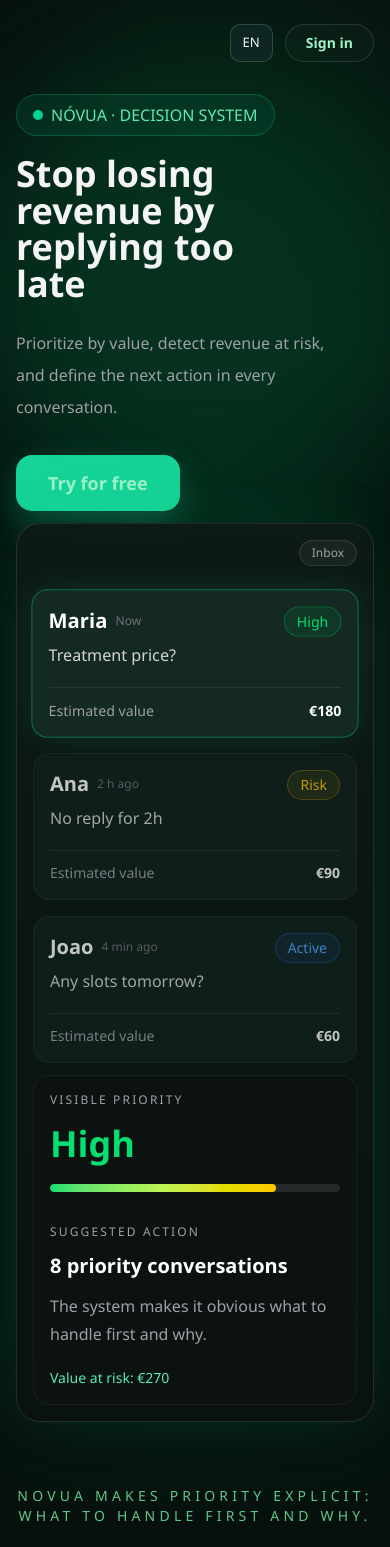
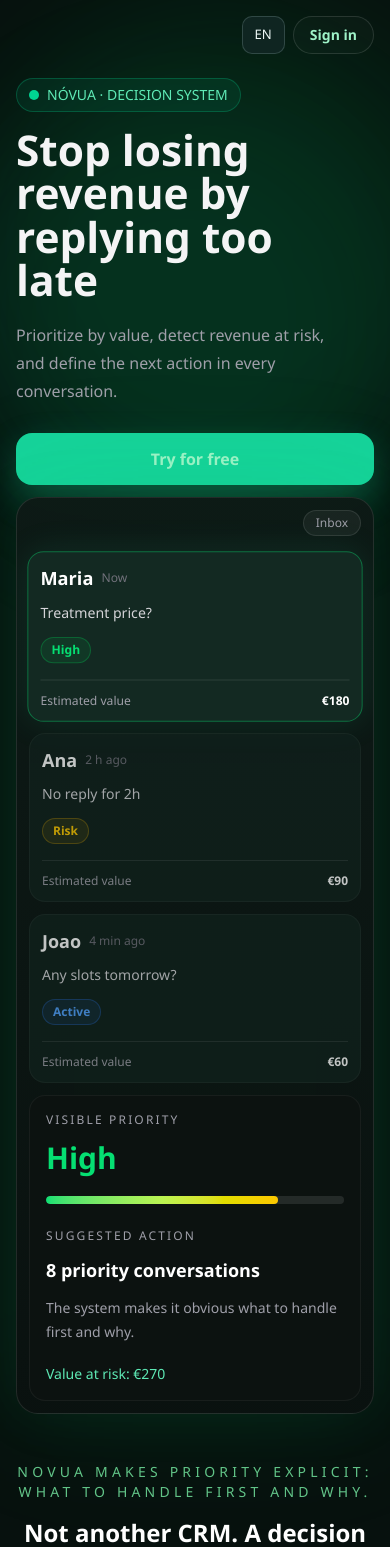
Before and after one commit to iveteamorim/ai-ops-inbox, a Next.js app: page / in a window 390 px wide. Shown: the top 1547 px of the page. Built offline with nearby package versions, Linux system fonts and the light colour scheme; no server answers.

Commit message:
Improve mobile landing and public middleware

```diff
--- a/src/app/page.tsx
+++ b/src/app/page.tsx
@@ -116,43 +116,43 @@ export default function NovuaLanding() {
   const panel = rightPanelStates[activeIndex];
 
   return (
-    <main className="min-h-screen bg-[#07110E] text-white -m-4 md:-m-6">
+    <main className="min-h-screen bg-[#07110E] text-white -m-4 overflow-hidden md:-m-6">
       <div className="pointer-events-none absolute inset-0 overflow-hidden">
         <div className="absolute left-[-8%] top-0 h-[32rem] w-[32rem] rounded-full bg-green-500/10 blur-3xl" />
         <div className="absolute right-[-4%] top-24 h-[28rem] w-[28rem] rounded-full bg-emerald-400/8 blur-3xl" />
       </div>
 
-      <div className="relative mx-auto max-w-7xl px-4 pt-6 pb-14 sm:px-6 sm:pt-10 lg:px-8 lg:pt-14">
-        <div className="mb-8 flex items-center justify-end gap-3 sm:mb-10">
+      <div className="relative mx-auto max-w-7xl px-4 pt-4 pb-12 sm:px-6 sm:pt-10 lg:px-8 lg:pt-14">
+        <div className="mb-6 flex items-center justify-end gap-2 sm:mb-10 sm:gap-3">
           <LocaleMenu />
 
           <Link
             href="/login"
-            className="rounded-full border border-white/12 bg-white/[0.02] px-5 py-2 text-sm font-semibold text-white transition duration-300 hover:border-white/25 hover:bg-white/[0.06]"
+            className="rounded-full border border-white/12 bg-white/[0.02] px-4 py-2 text-sm font-semibold text-white transition duration-300 hover:border-white/25 hover:bg-white/[0.06] sm:px-5"
           >
             {t("cta_signin")}
           </Link>
         </div>
-        <section className="grid items-start gap-10 lg:grid-cols-[0.95fr_1.2fr] lg:gap-14">
+        <section className="grid items-start gap-8 lg:grid-cols-[0.95fr_1.2fr] lg:gap-14">
           <div className="max-w-xl">
-            <p className="mb-5 inline-flex items-center gap-2 rounded-full border border-emerald-400/25 bg-emerald-400/8 px-4 py-2 text-base font-medium text-emerald-300">
+            <p className="mb-4 inline-flex items-center gap-2 rounded-full border border-emerald-400/25 bg-emerald-400/8 px-3 py-1.5 text-sm font-medium text-emerald-300 sm:mb-5 sm:px-4 sm:py-2 sm:text-base">
               <span className="h-2.5 w-2.5 rounded-full bg-emerald-400" />
               {t("landing_brand_kicker")}
             </p>
 
-            <h1 className="max-w-[12ch] text-4xl font-semibold leading-[1.02] text-zinc-100 sm:text-5xl lg:text-[4.5rem]">
+            <h1 className="max-w-[13ch] text-[2.65rem] font-semibold leading-[1.02] text-zinc-100 sm:text-5xl lg:text-[4.5rem]">
               {t("landing_title")}
             </h1>
 
-            <p className="mt-6 max-w-[34ch] text-base leading-8 text-zinc-400 sm:text-lg">
+            <p className="mt-5 max-w-[34ch] text-base leading-7 text-zinc-400 sm:mt-6 sm:text-lg sm:leading-8">
               {t("landing_subtitle")}
             </p>
 
 
-            <div className="mt-8 flex">
+            <div className="mt-7 flex sm:mt-8">
               <Link
                 href="/signup"
-                className="inline-flex items-center justify-center rounded-2xl bg-[#16d39a] px-8 py-3.5 text-lg font-semibold text-[#041d16] shadow-[0_14px_34px_rgba(24,211,154,0.28)] transition duration-300 hover:bg-[#23dfaa]"
+                className="inline-flex w-full items-center justify-center rounded-2xl bg-[#16d39a] px-7 py-3.5 text-base font-semibold text-[#041d16] shadow-[0_14px_34px_rgba(24,211,154,0.28)] transition duration-300 hover:bg-[#23dfaa] sm:w-auto sm:px-8 sm:text-lg"
               >
                 {t("landing_cta_free")}
               </Link>
@@ -163,15 +163,15 @@ export default function NovuaLanding() {
           <div className="relative">
             <div className="absolute inset-0 rounded-[28px] bg-green-500/10 blur-3xl" />
 
-            <div className="relative overflow-hidden rounded-[24px] border border-white/10 bg-[linear-gradient(180deg,rgba(13,26,22,0.98),rgba(10,18,16,0.97))] p-4 shadow-[0_0_60px_rgba(16,185,129,0.08)] sm:rounded-[28px] sm:p-6 lg:p-8">
-              <div className="mb-6 flex items-center justify-end gap-3">
+            <div className="relative overflow-hidden rounded-[22px] border border-white/10 bg-[linear-gradient(180deg,rgba(13,26,22,0.98),rgba(10,18,16,0.97))] p-3 shadow-[0_0_60px_rgba(16,185,129,0.08)] sm:rounded-[28px] sm:p-6 lg:p-8">
+              <div className="mb-4 flex items-center justify-end gap-3 sm:mb-6">
                 <div className="rounded-full border border-white/10 bg-white/5 px-3 py-1 text-xs text-zinc-400">
                   {t("nav_inbox")}
                 </div>
               </div>
 
-              <div className="grid gap-5 xl:grid-cols-[1.15fr_0.85fr]">
-                <div className="space-y-4">
+              <div className="grid gap-4 xl:grid-cols-[1.15fr_0.85fr] xl:gap-5">
+                <div className="space-y-3 sm:space-y-4">
                   {conversations.map((conversation, index) => {
                     const isActive = index === activeIndex;
                     return (
@@ -180,27 +180,27 @@ export default function NovuaLanding() {
                         layout
                         transition={{ duration: 0.35 }}
                         className={[
-                          "rounded-2xl border p-4 transition-all duration-500 sm:p-5",
+                          "rounded-2xl border p-3 transition-all duration-500 sm:p-5",
                           isActive
                             ? "scale-[1.01] border-green-400/40 bg-[#132922] shadow-[0_0_35px_rgba(52,211,153,0.12)]"
                             : "border-white/5 bg-[#10211C] opacity-75",
                         ].join(" ")}
                       >
-                        <div className="flex items-start justify-between gap-4">
-                          <div>
-                            <div className="flex items-center gap-2">
-                              <p className="text-xl font-semibold text-white sm:text-2xl">{conversation.name}</p>
+                        <div className="flex flex-col gap-3 sm:flex-row sm:items-start sm:justify-between sm:gap-4">
+                          <div className="min-w-0">
+                            <div className="flex flex-wrap items-center gap-2">
+                              <p className="text-lg font-semibold text-white sm:text-2xl">{conversation.name}</p>
                               <span className="text-xs text-zinc-500">{conversation.time}</span>
                             </div>
-                            <p className="mt-2 text-base text-zinc-300 sm:text-lg">{conversation.message}</p>
+                            <p className="mt-2 text-sm leading-6 text-zinc-300 sm:text-lg sm:leading-normal">{conversation.message}</p>
                           </div>
 
-                          <span className={`rounded-full border px-3 py-1 text-sm ${conversation.statusClass}`}>
+                          <span className={`w-fit rounded-full border px-2.5 py-1 text-xs font-semibold sm:px-3 sm:text-sm ${conversation.statusClass}`}>
                             {conversation.status}
                           </span>
                         </div>
 
-                        <div className="mt-5 flex items-center justify-between border-t border-white/10 pt-3 text-sm text-zinc-400">
+                        <div className="mt-4 flex items-center justify-between gap-3 border-t border-white/10 pt-3 text-xs text-zinc-400 sm:mt-5 sm:text-sm">
                           <span>{t("landing_mockup_value_label")}</span>
                           <span className="font-semibold text-white">{conversation.value}</span>
                         </div>
@@ -209,7 +209,7 @@ export default function NovuaLanding() {
                   })}
                 </div>
 
-                <div className="flex min-h-[300px] flex-col justify-between rounded-2xl border border-white/5 bg-[#0C1210] p-4 sm:min-h-[360px] sm:p-5">
+                <div className="flex min-h-[250px] flex-col justify-between rounded-2xl border border-white/5 bg-[#0C1210] p-4 sm:min-h-[320px] sm:p-5 xl:min-h-[360px]">
                   <div>
                     <p className="text-xs uppercase tracking-[0.18em] text-zinc-400">{panel.title}</p>
 
@@ -220,7 +220,7 @@ export default function NovuaLanding() {
                         animate={{ opacity: 1, y: 0 }}
                         exit={{ opacity: 0, y: -8 }}
                         transition={{ duration: 0.3 }}
-                        className={`mt-4 text-4xl font-bold sm:text-5xl ${panel.metricClass}`}
+                        className={`mt-3 text-3xl font-bold sm:mt-4 sm:text-5xl ${panel.metricClass}`}
                       >
                         {panel.metric}
                       </motion.p>
@@ -237,7 +237,7 @@ export default function NovuaLanding() {
                     </div>
                   </div>
 
-                  <div className="mt-8">
+                  <div className="mt-6 sm:mt-8">
                     <p className="text-xs uppercase tracking-[0.18em] text-zinc-400">{t("landing_panel_action_label")}</p>
                     <AnimatePresence mode="wait">
                       <motion.div
@@ -247,8 +247,8 @@ export default function NovuaLanding() {
                         exit={{ opacity: 0, y: -8 }}
                         transition={{ duration: 0.3 }}
                       >
-                        <p className="mt-3 text-xl font-semibold text-white sm:text-2xl">{panel.action}</p>
-                        <p className="mt-3 text-base leading-7 text-zinc-400">{panel.helper}</p>
+                        <p className="mt-3 text-lg font-semibold text-white sm:text-2xl">{panel.action}</p>
+                        <p className="mt-3 text-sm leading-6 text-zinc-400 sm:text-base sm:leading-7">{panel.helper}</p>
                         <p className="mt-5 text-sm font-medium text-emerald-300">{t("landing_value_at_risk")}</p>
                       </motion.div>
                     </AnimatePresence>
@@ -260,7 +260,7 @@ export default function NovuaLanding() {
         </section>
 
         <motion.section
-          className="py-16 text-center sm:py-20"
+          className="py-12 text-center sm:py-20"
           variants={fadeUp}
           initial="hidden"
           whileInView="show"
@@ -269,7 +269,7 @@ export default function NovuaLanding() {
           <p className="mx-auto mb-4 max-w-3xl text-sm uppercase tracking-[0.3em] text-green-300/80">
             {t("landing_mockup_footer")}
           </p>
-          <p className="mx-auto max-w-4xl text-3xl font-semibold leading-tight text-white sm:text-4xl lg:text-5xl">
+          <p className="mx-auto max-w-4xl text-2xl font-semibold leading-tight text-white sm:text-4xl lg:text-5xl">
             {t("landing_positioning_line_1")} {t("landing_positioning_line_2")}
           </p>
         </motion.section>
@@ -284,11 +284,11 @@ export default function NovuaLanding() {
           {problemCards.map((card) => (
             <motion.div
               key={card.label}
-              className="rounded-[28px] border border-white/5 bg-[linear-gradient(180deg,rgba(12,27,22,0.98),rgba(10,20,18,0.96))] p-6"
+              className="rounded-[22px] border border-white/5 bg-[linear-gradient(180deg,rgba(12,27,22,0.98),rgba(10,20,18,0.96))] p-5 sm:rounded-[28px] sm:p-6"
               variants={fadeUp}
             >
               <p className="mb-4 text-sm uppercase tracking-[0.18em] text-green-300/90">{card.label}</p>
-              <h3 className="text-2xl font-bold leading-tight text-white">{card.title}</h3>
+              <h3 className="text-xl font-bold leading-tight text-white sm:text-2xl">{card.title}</h3>
 
               {card.rows ? (
                 <div className="mt-6 space-y-4 text-base text-zinc-200">
@@ -312,32 +312,32 @@ export default function NovuaLanding() {
         </motion.section>
 
         <motion.section
-          className="py-16 text-center sm:py-20"
+          className="py-12 text-center sm:py-20"
           variants={fadeUp}
           initial="hidden"
           whileInView="show"
           viewport={{ once: true, amount: 0.6 }}
         >
-          <h2 className="mx-auto max-w-4xl text-3xl font-semibold leading-tight text-white sm:text-4xl lg:text-5xl">
+          <h2 className="mx-auto max-w-4xl text-2xl font-semibold leading-tight text-white sm:text-4xl lg:text-5xl">
             {t("landing_final_title")}
           </h2>
           <motion.div className="mt-8 inline-block">
             <Link
               href="/signup"
-              className="inline-flex items-center justify-center rounded-2xl bg-[#16d39a] px-8 py-3.5 text-lg font-semibold text-[#041d16] shadow-[0_14px_34px_rgba(24,211,154,0.28)] transition duration-300 hover:bg-[#23dfaa]"
+              className="inline-flex w-full items-center justify-center rounded-2xl bg-[#16d39a] px-8 py-3.5 text-base font-semibold text-[#041d16] shadow-[0_14px_34px_rgba(24,211,154,0.28)] transition duration-300 hover:bg-[#23dfaa] sm:w-auto sm:text-lg"
             >
               {t("landing_cta_free")}
             </Link>
           </motion.div>
         </motion.section>
       </div>
-      <footer className="border-t border-white/5 mt-24">
-  <div className="mx-auto flex max-w-7xl flex-col gap-4 px-6 py-8 text-sm text-zinc-500 sm:flex-row sm:items-center sm:justify-between">
+      <footer className="border-t border-white/5 mt-16 sm:mt-24">
+  <div className="mx-auto flex max-w-7xl flex-col gap-4 px-4 py-8 text-sm text-zinc-500 sm:flex-row sm:items-center sm:justify-between sm:px-6">
     <div>
       © 2026 Novua Digital
     </div>
 
-    <div className="flex items-center gap-6">
+    <div className="flex flex-wrap items-center gap-4 sm:gap-6">
       <Link href="/privacy" className="hover:text-white transition">
         Privacy
       </Link>
--- a/src/components/TeamMembersList.tsx
+++ b/src/components/TeamMembersList.tsx
@@ -70,8 +70,6 @@ export function TeamMembersList({
   function memberDisplayName(member: TeamMemberView) {
     const name = member.full_name?.trim();
     if (name) return name;
-    const email = member.email?.trim();
-    if (email) return email;
     return unnamedLabel;
   }
 
--- a/src/middleware.ts
+++ b/src/middleware.ts
@@ -73,6 +73,10 @@ export async function middleware(request: NextRequest) {
   });
 
   applyLanguageCookie(request, response);
+
+  if (isPublicPath(pathname)) {
+    return response;
+  }
 
   const url = process.env.NEXT_PUBLIC_SUPABASE_URL;
   const anonKey = process.env.NEXT_PUBLIC_SUPABASE_ANON_KEY;
```
